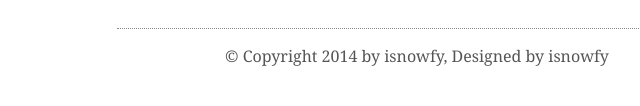
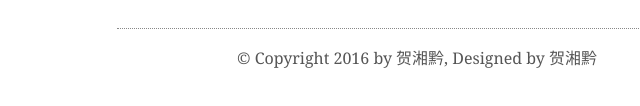
Before and after one commit to douhao1333/douhao1333.github.io, a plain HTML site: page index.html in a window 1280 px wide. Shown: the part 514-620 px from the top of the page, 223-863 px from the left. Drawn offline with Linux system fonts and the light colour scheme.

Commit message:
Update index.html

```diff
--- a/index.html
+++ b/index.html
@@ -32,7 +32,7 @@
     <div class="innermain" id="main">
     </div>
     <div class="footer">
-        <p>© Copyright 2014 by isnowfy, Designed by isnowfy</p>
+        <p>© Copyright 2016 by 贺湘黔, Designed by 贺湘黔</p>
     </div>
 </div>
 <script src="main.js"></script>
```
